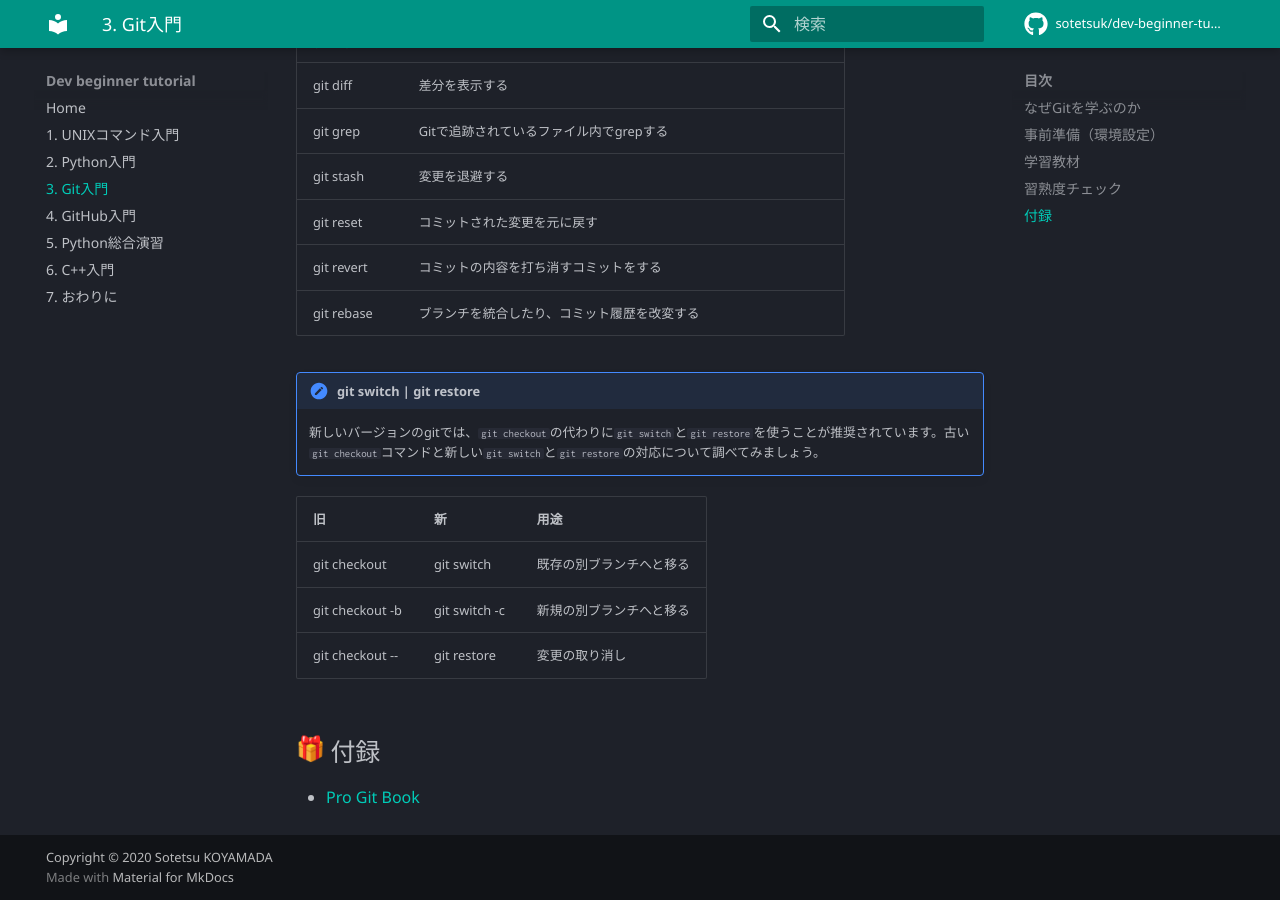
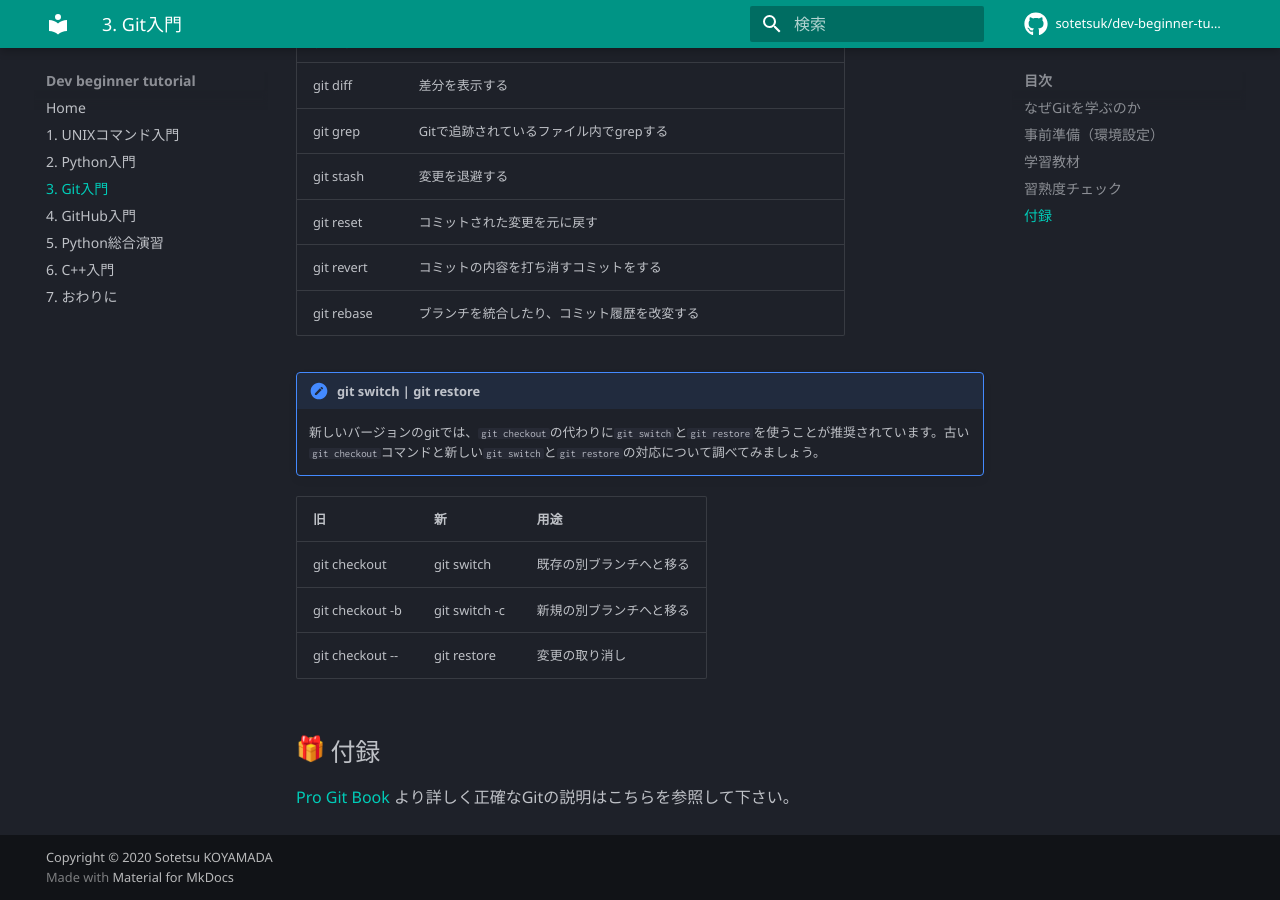
Before and after one commit to sotetsuk/dev-beginner-tutorial, an MkDocs documentation site: the page built from docs/git.md, in a window 1280 px wide and 900 px high, scrolled down 3310 px. Built offline with MkDocs 1.6.1 and Material for MkDocs 9.7.7, drawn with Linux system fonts in a browser that asks for light colours; emoji names are drawn with the system emoji font; comment, search, counter and statistics services are not loaded.

Commit message:
add appendix explanation

```diff
--- a/docs/git.md
+++ b/docs/git.md
@@ -100,4 +100,4 @@ App Storeに行くと、アプリケーションのバージョンが明示さ
 
 ## :gift: 付録
 
-- [Pro Git Book](https://git-scm.com/book/ja/v2)
+[Pro Git Book](https://git-scm.com/book/ja/v2) より詳しく正確なGitの説明はこちらを参照して下さい。
```
